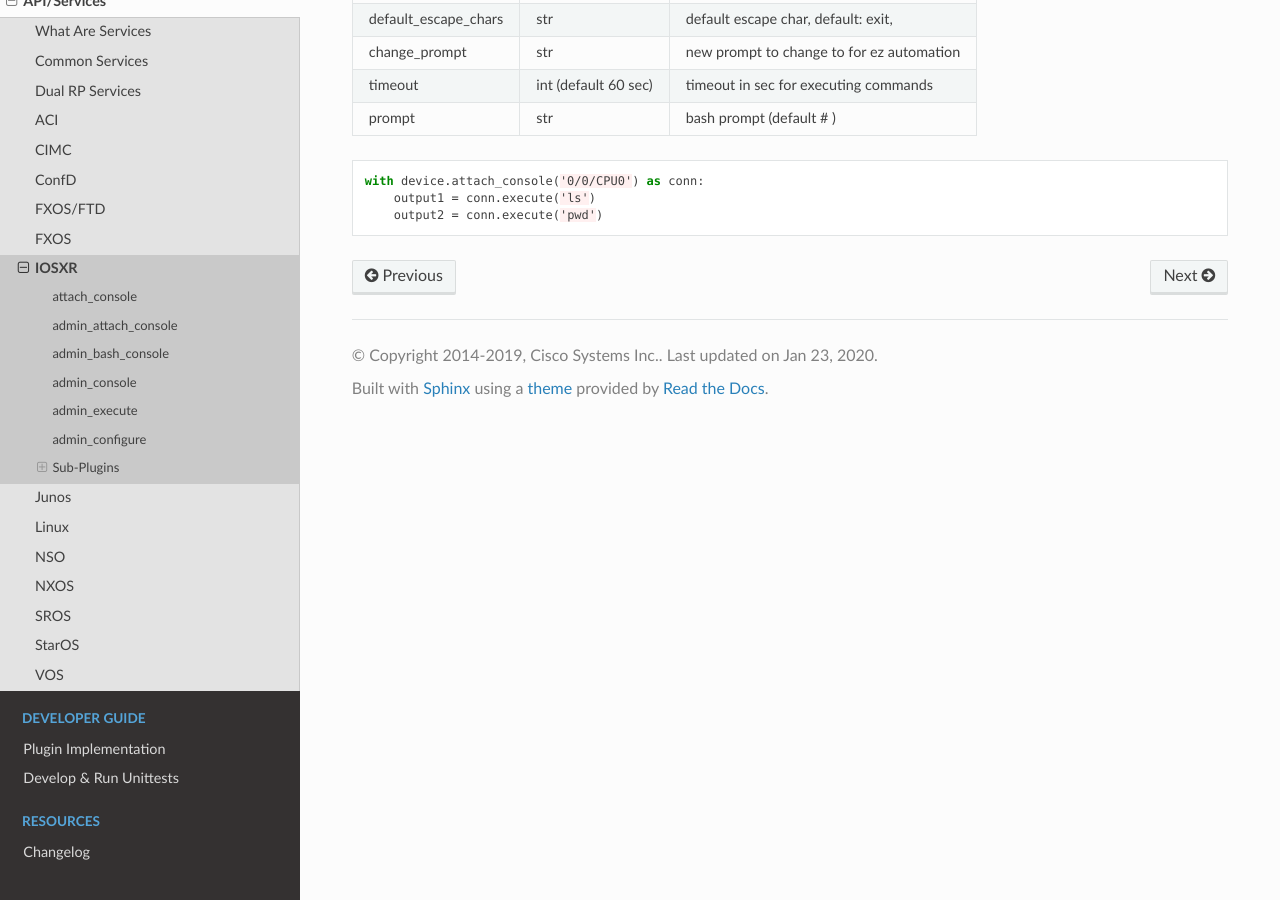
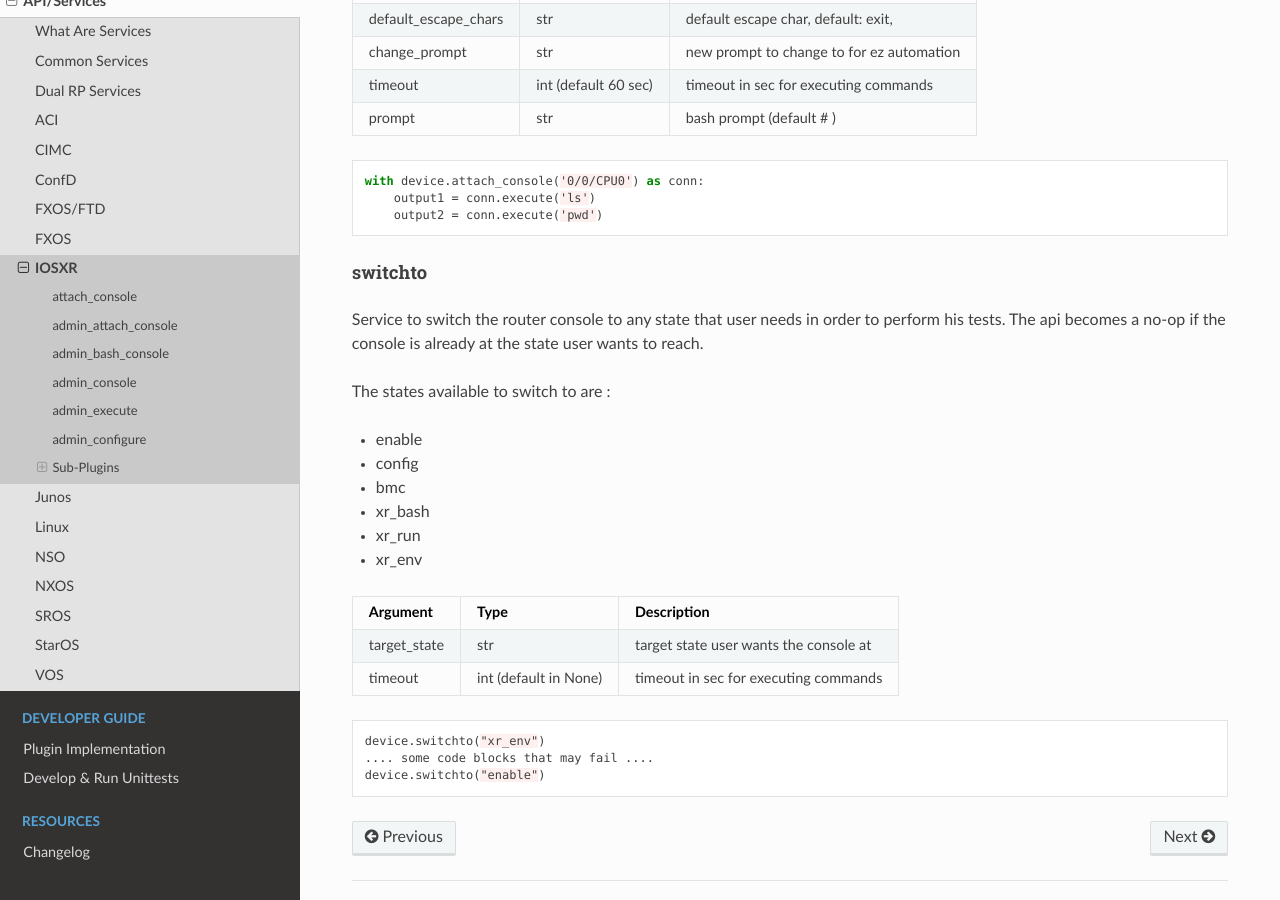
Before and after one commit to CiscoTestAutomation/unicon.plugins, a Sphinx documentation site: the page built from docs/user_guide/services/iosxr.rst, in a window 1280 px wide and 900 px high, scrolled down 2869 px. Built offline with Sphinx 7.4.7 and the Read the Docs theme 2.0.0, drawn with Linux system fonts in a browser that asks for light colours; pages that are not in the unit, such as notebooks, are missing from menus; the version number could not be read and is left out.

Commit message:
Switchto service documentation
Signed-off-by: Sritej Kanakadandi Venkata Rama <skanakad@cisco.com>

```diff
--- a/docs/user_guide/services/iosxr.rst
+++ b/docs/user_guide/services/iosxr.rst
@@ -158,3 +158,32 @@ prompt                  str                       bash prompt (default # )
     with device.attach_console('0/0/CPU0') as conn:
         output1 = conn.execute('ls')
         output2 = conn.execute('pwd')
+
+switchto
+""""""""
+
+Service to switch the router console to any state that user needs in order to perform
+his tests. The api becomes a no-op if the console is already at the state user wants
+to reach.
+
+The states available to switch to are :
+
+* enable
+* config
+* bmc
+* xr_bash
+* xr_run
+* xr_env
+
+====================    ======================    ========================================
+Argument                Type                      Description
+====================    ======================    ========================================
+target_state            str                       target state user wants the console at
+timeout                 int (default in None)     timeout in sec for executing commands
+====================    ======================    ========================================
+
+.. code-block:: python
+
+        device.switchto("xr_env")
+        .... some code blocks that may fail ....
+        device.switchto("enable")
```
